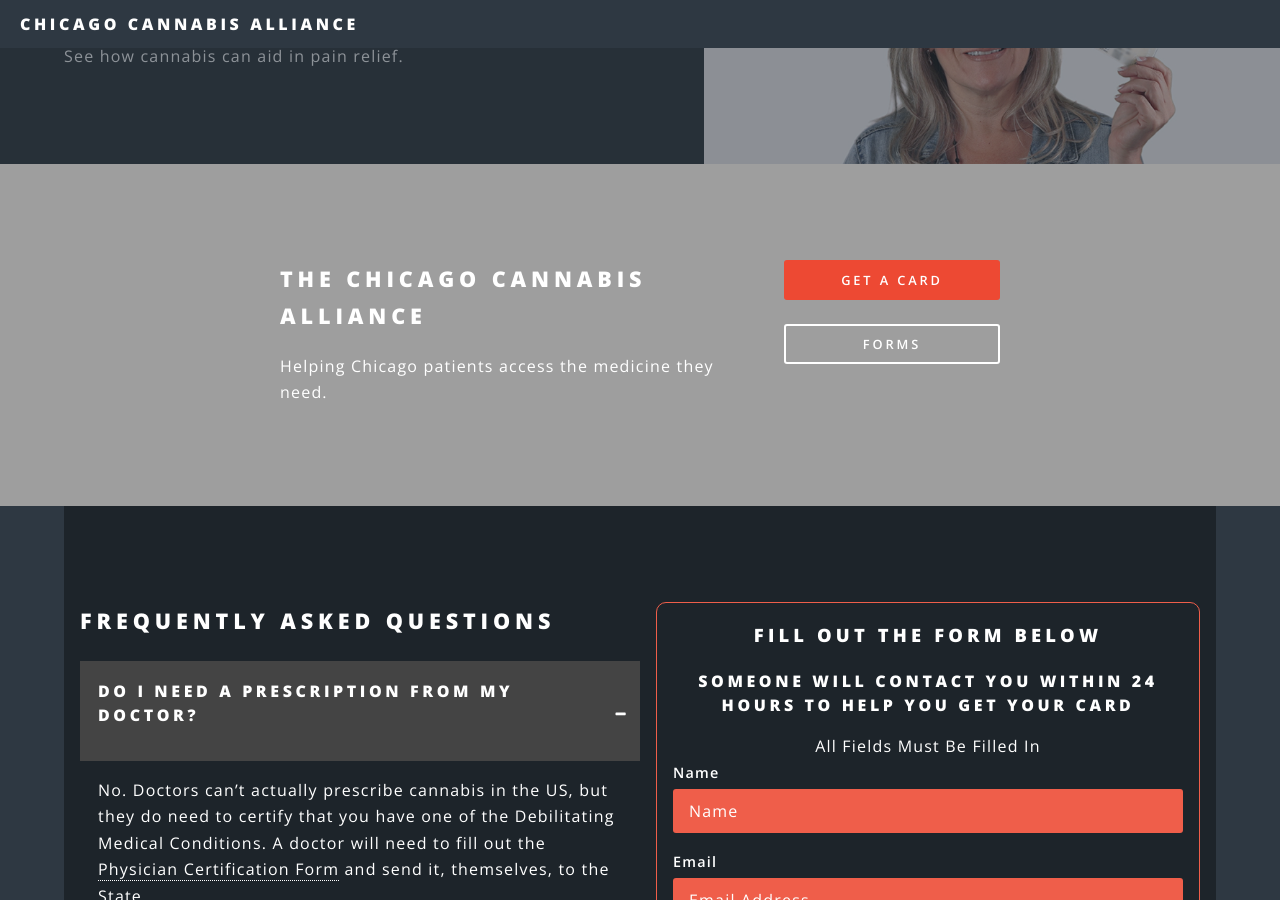
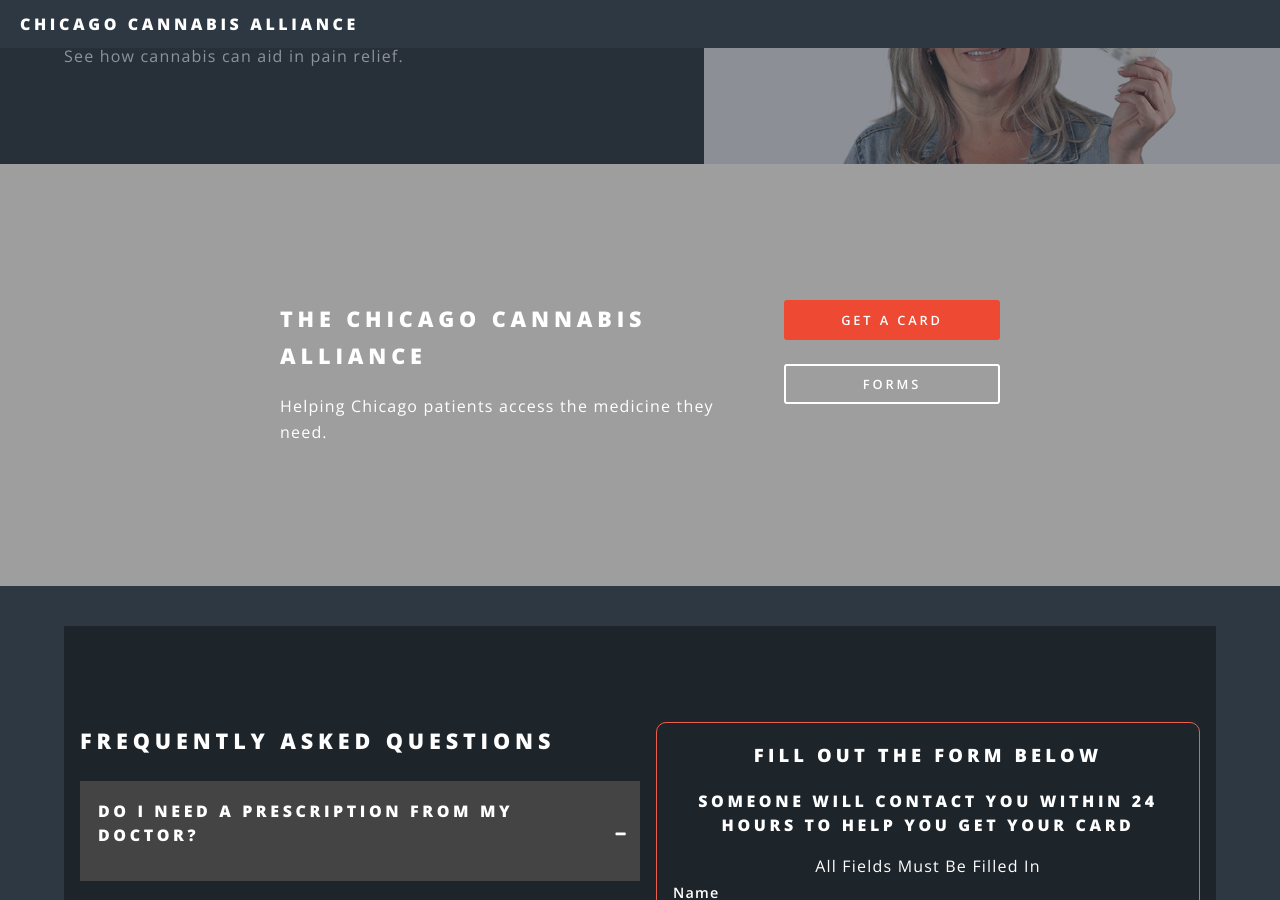
Before and after one commit to roncoalson/CMCA-master, a Jekyll site: the page built from index.html, in a window 1280 px wide and 900 px high, scrolled down 1828 px. Built offline with Jekyll 4.4.1, drawn with Linux system fonts in a browser that asks for light colours.

Commit message:
Update main.css

```diff
--- a/assets/css/main.css
+++ b/assets/css/main.css
@@ -2582,7 +2582,7 @@
 
 		.wrapper > .inner {
 			width: 60em;
-			margin: 0px auto;
+			margin: 40px auto;
 		}
 
 			@media screen and (max-width: 1280px) {
@@ -2633,7 +2633,6 @@
 			}
 
 			.wrapper.style1 header p {
-				padding: 3em 2em 4em 2em ;
 				color: #a6e0db;
 			}
 
```
